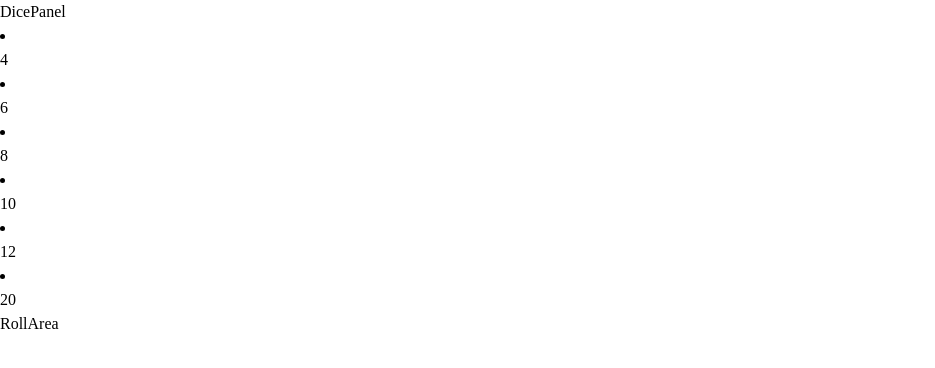
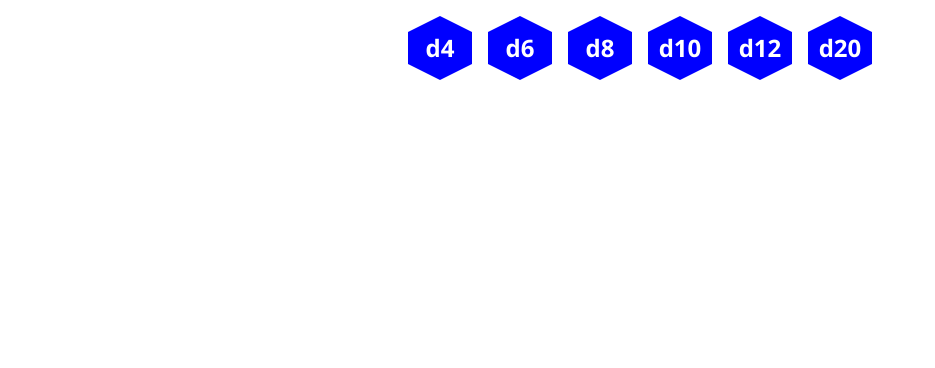
Before and after one commit to zylvve/dice-roller, a Vue app: page / in a window 1280 px wide. Shown: the top 368 px of the page, without its empty margins (0-935 px from the left). Built offline with nearby package versions, Linux system fonts and the light colour scheme.

Commit message:
Basic die rolling

```diff
--- a/src/App.vue
+++ b/src/App.vue
@@ -6,3 +6,11 @@ import MainArea from './components/MainArea.vue';
 <template>
   <MainArea/>
 </template>
+
+<style>
+@import "https://fonts.googleapis.com/css2?family=Open+Sans:ital,wght@0,300..800;1,300..800&display=swap";
+
+body {
+  font-family: 'Open Sans';
+}
+</style>
--- a/src/components/DicePanel.vue
+++ b/src/components/DicePanel.vue
@@ -11,10 +11,26 @@ defineEmits<{
 </script>
 
 <template>
-  <div>DicePanel</div>
-  <li v-for="variant in diceVariants" :key="variant.id">
-    <div @click="$emit('addDie', variant.maxValue)">
-      {{ variant.maxValue }}
+  <div class="dice-panel">
+    <div
+      class="die-container"
+      v-for="variant in diceVariants"
+      :key="variant.id"
+      @click="$emit('addDie', variant.maxValue)"
+    >
+      d{{ variant.maxValue }}
     </div>
-  </li>
+  </div>
 </template>
+
+<style scoped>
+.dice-panel {
+  display: flex;
+  padding: 1rem;
+  gap: 1rem;
+}
+
+.die-container {
+  background-color: blue;
+}
+</style>
--- a/src/components/MainArea.vue
+++ b/src/components/MainArea.vue
@@ -20,14 +20,49 @@ const addDie = (maxValue: number) => {
   dice.value.push({
     id: ++dieId,
     maxValue,
-    currentValue: maxValue,
+    currentValue: 0,
   });
+}
+
+const rollDie = (id: number) => {
+  const die = dice.value.find(d => d.id === id);
+  if (!die) return;
+
+  die.currentValue = Math.floor(Math.random() * die.maxValue) + 1;
 }
 </script>
 
 <template>
   <main>
     <DicePanel :diceVariants="diceVariants" @addDie="addDie"/>
-    <RollArea :dice="dice"/>
+    <RollArea :dice="dice" @rollDie="rollDie"/>
   </main>
 </template>
+
+<style>
+main {
+  height: 100vh;
+  display: flex;
+  flex-direction: column;
+  align-items: center;
+}
+
+.die-container {
+  width: 4rem;
+  height: 4rem;
+
+  clip-path: polygon(50% 0%, 100% 25%, 100% 75%, 50% 100%, 0% 75%, 0% 25%);
+
+  display: flex;
+  align-items: center;
+  justify-content: center;
+
+  font-size: 1.5rem;
+  font-weight: bold;
+  color: white;
+
+  cursor: default;
+  user-select: none;
+}
+
+</style>
--- a/src/components/RollArea.vue
+++ b/src/components/RollArea.vue
@@ -4,11 +4,45 @@ import type { Die } from './types';
 defineProps<{
   dice: Die[];
 }>()
+
+defineEmits<{
+  rollDie: [id: number ];
+}>()
+
 </script>
 
 <template>
-  <div>RollArea</div>
-  <li v-for="die in dice" :key="die.id">
-    {{ die.currentValue }}
-  </li>
+  <div class="roll-area">
+    <div
+      class="die-container"
+      v-for="die in dice"
+      :key="die.id"
+      @click="$emit('rollDie', die.id)"
+    >
+      {{ die.currentValue }}
+      <div class="die-variant">
+        d{{ die.maxValue }}
+      </div>
+    </div>
+  </div>
 </template>
+
+<style scoped>
+.roll-area {
+  display: flex;
+  padding: 1rem;
+  gap: 1rem;
+}
+
+.die-container {
+  background-color: red;
+
+  position: relative;
+}
+
+.die-variant {
+  position: absolute;
+  font-size: 0.8rem;
+  top: 2.5rem;
+}
+</style>
--- a/src/components/types.ts
+++ b/src/components/types.ts
@@ -7,5 +7,5 @@ export interface DiceVariant {
 export interface Die {
   id: number;
   maxValue: number;
-  currentValue?: number;
+  currentValue: number;
 }
```
